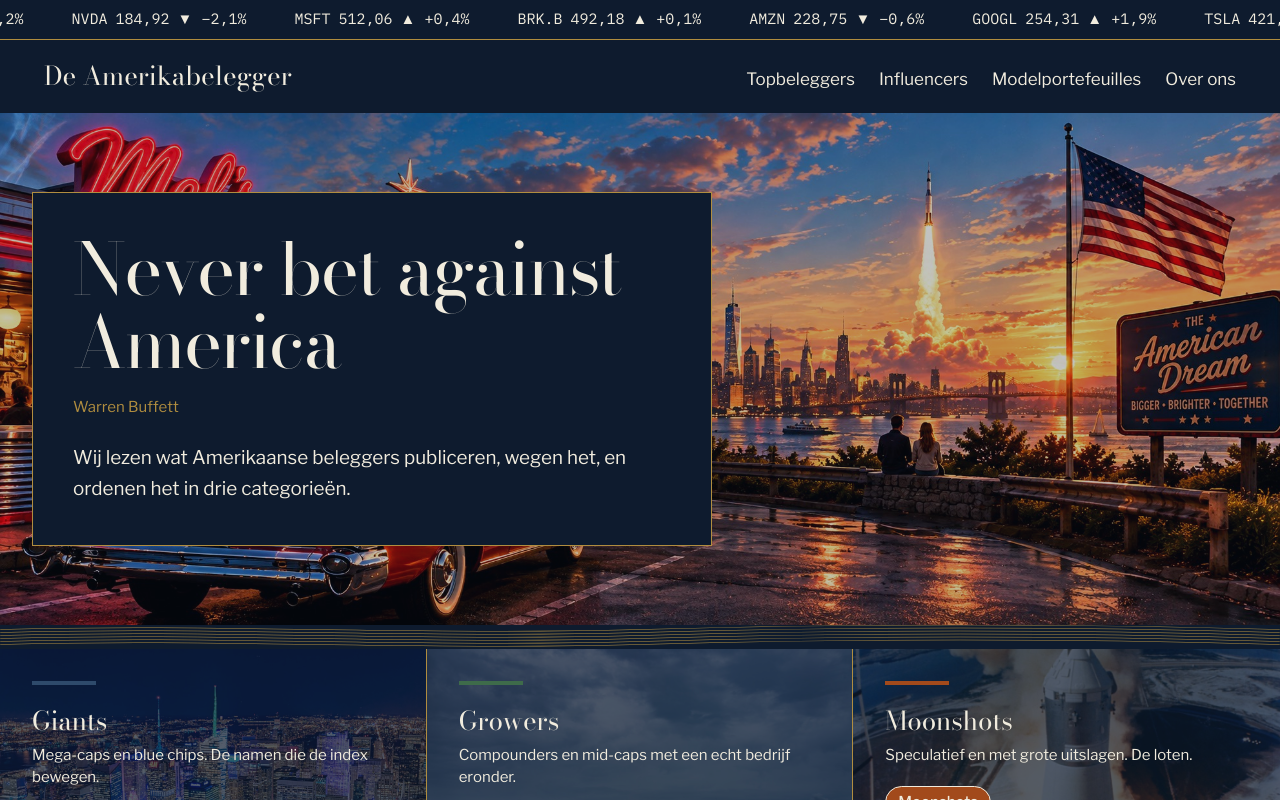
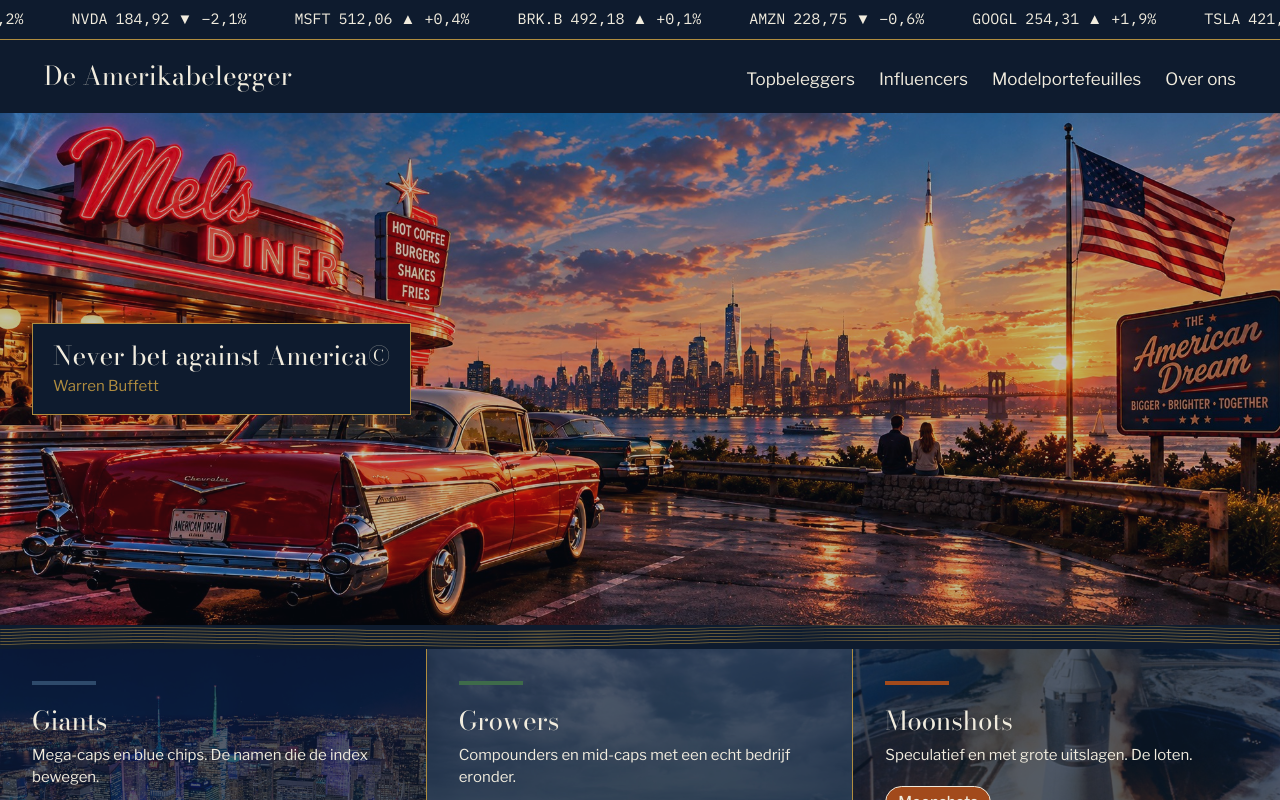
Before and after one commit to samhuibers/amerikabelegger, a Next.js app: page / in a window 1280 px wide. Shown: the top 800 px of the page. Built offline with nearby package versions, Linux system fonts and the light colour scheme.

Commit message:
"Never bet against America" downsize

```diff
--- a/app/page.tsx
+++ b/app/page.tsx
@@ -57,17 +57,17 @@
        * have flattened the neon and the sunset. The plate fixes contrast at
        * 14.65:1 regardless of what moves behind it, and lets the image stay
        * punchy. Brass hairline, because it is an engraved plate.
+       *
+       * Kept small on purpose: this is a caption on the photo, not the page's
+       * headline — the banner is the visual, so the plate must not compete
+       * with it.
        */}
-      <div className="relative w-full px-6 py-16 md:py-8 lg:px-8">
-        <div className="max-w-reading border border-brass bg-ink p-8 lg:p-10">
-          <p className="font-display text-display-xl text-paper">
-            Never bet against America
+      <div className="relative w-full px-6 py-6 md:py-5 lg:px-8">
+        <div className="max-w-fit border border-brass bg-ink px-5 py-4">
+          <p className="font-display text-display-s text-paper">
+            Never bet against America&copy;
           </p>
-          <p className="mt-4 text-body-s text-brass">Warren Buffett</p>
-          <p className="mt-6 text-body-l text-paper">
-            Wij lezen wat Amerikaanse beleggers publiceren, wegen het, en
-            ordenen het in drie categorieën.
-          </p>
+          <p className="mt-1 text-body-s text-brass">Warren Buffett</p>
         </div>
       </div>
     </section>
```
